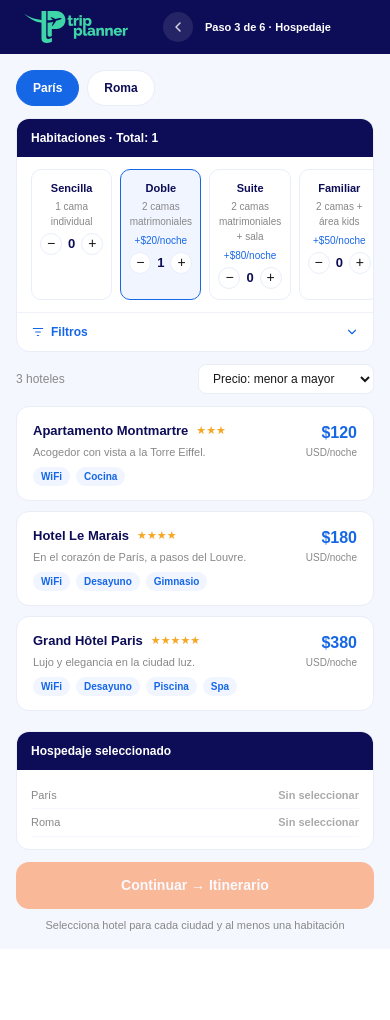
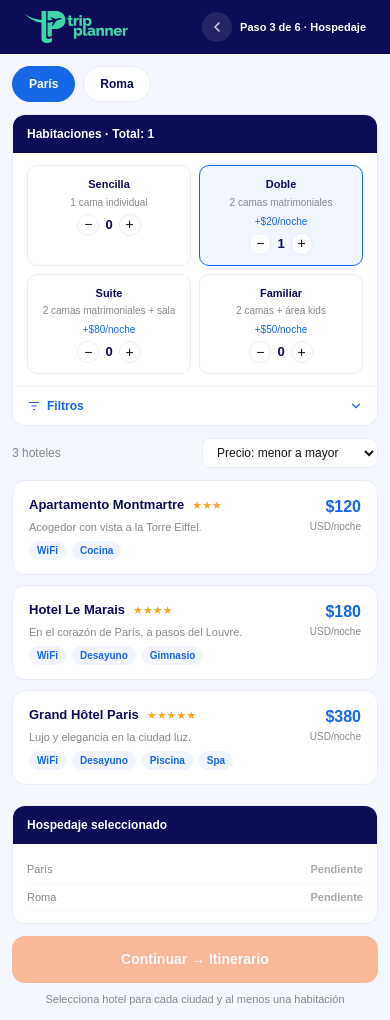
Before and after one commit to barreradionisio/trip-planner, a Next.js app: page /hospedaje in a window 390 px wide. Before the commit the page ends 949 px from the top, so only its background shows below. Built offline with nearby package versions, Linux system fonts and the light colour scheme.

Commit message:
responsive hospedaje CSS puro

```diff
--- a/app/hospedaje/page.tsx
+++ b/app/hospedaje/page.tsx
@@ -4,7 +4,6 @@ import { useState } from "react";
 import Link from "next/link";
 import { useRouter } from "next/navigation";
 import Logo from "../components/Logo";
-import { useIsMobile } from "../hooks/useIsMobile";
 
 const ciudades = [
   {
@@ -35,7 +34,6 @@ const serviciosDisponibles = ["WiFi", "Desayuno", "Piscina", "Spa", "Gimnasio",
 
 export default function Hospedaje() {
   const router = useRouter();
-  const isMobile = useIsMobile();
   const [ciudadActiva, setCiudadActiva] = useState(0);
   const [seleccionados, setSeleccionados] = useState<{ [key: string]: number }>({});
   const [habitaciones, setHabitaciones] = useState<{ [key: string]: number }>({ sencilla: 0, doble: 1, suite: 0, familiar: 0 });
@@ -79,29 +77,89 @@ export default function Hospedaje() {
       const serviciosOk = serviciosSeleccionados.length === 0 || serviciosSeleccionados.every(s => h.servicios.includes(s));
       return estrellasOk && precioOk && serviciosOk;
     })
-    .sort((a, b) => {
-      if (ordenar === "precio") return a.precio - b.precio;
-      if (ordenar === "estrellas") return b.estrellas - a.estrellas;
-      return 0;
-    });
+    .sort((a, b) => ordenar === "precio" ? a.precio - b.precio : b.estrellas - a.estrellas);
 
   return (
-    <div style={{ minHeight: "100vh", display: "flex", flexDirection: "column", fontFamily: "'Montserrat',sans-serif", background: "#f5f7ff" }}>
+    <>
+      <style>{`
+        * { box-sizing: border-box; }
+        .hosp-wrap {
+          min-height: 100vh;
+          display: flex;
+          flex-direction: column;
+          font-family: 'Montserrat', sans-serif;
+          background: #f5f7ff;
+          width: 100%;
+          max-width: 100vw;
+          overflow-x: hidden;
+        }
+        .hosp-topbar {
+          background: #0D0C56;
+          padding: 11px 24px;
+          display: flex;
+          align-items: center;
+          justify-content: space-between;
+          flex-shrink: 0;
+        }
+        .hosp-pasos { display: flex; align-items: center; gap: 4px; }
+        .hosp-paso-mobile { display: none; font-size: 11px; font-weight: 700; color: #fff; white-space: nowrap; align-items: center; gap: 8px; }
+        .hosp-body {
+          display: grid;
+          grid-template-columns: 1fr 320px;
+          gap: 20px;
+          padding: 20px;
+          flex: 1;
+          max-width: 1100px;
+          margin: 0 auto;
+          width: 100%;
+        }
+        .hosp-sidebar { display: flex; flex-direction: column; }
+        .hosp-sidebar-mobile { display: none; flex-direction: column; width: 100%; }
+        .hosp-hab-grid {
+          display: grid;
+          grid-template-columns: 1fr 1fr 1fr 1fr;
+          gap: 8px;
+          padding: 12px 14px;
+        }
+        .hosp-card {
+          background: #fff;
+          border-radius: 13px;
+          border: 1.5px solid #e8edf8;
+          padding: 14px 16px;
+          cursor: pointer;
+          transition: all 0.2s;
+          width: 100%;
+          text-align: left;
+          font-family: 'Montserrat', sans-serif;
+          -webkit-appearance: none;
+          display: block;
+          box-sizing: border-box;
+        }
+        .hosp-card:active { opacity: 0.8; }
+
+        @media (max-width: 768px) {
+          .hosp-pasos { display: none; }
+          .hosp-paso-mobile { display: flex; }
+          .hosp-body { grid-template-columns: 1fr; padding: 12px; overflow: hidden; }
+          .hosp-sidebar { display: none; }
+          .hosp-sidebar-mobile { display: flex; }
+          .hosp-hab-grid { grid-template-columns: 1fr 1fr; }
+          .hosp-card { max-width: 100%; }
+        }
+      `}</style>
+
+      <div className="hosp-wrap">
 
         {/* TOPBAR */}
-      <div style={{ background: "#0D0C56", padding: "11px 24px", display: "flex", alignItems: "center", justifyContent: "space-between", flexShrink: 0 }}>
+        <div className="hosp-topbar">
           <Logo variant="teal" />
-        <div style={{ display: "flex", alignItems: "center", gap: "4px" }}>
-          <button onClick={() => router.back()} style={{ background: "rgba(255,255,255,0.1)", border: "none", borderRadius: "50%", color: "rgba(255,255,255,0.8)", cursor: "pointer", marginRight: "8px", display: "flex", alignItems: "center", justifyContent: "center", width: "30px", height: "30px" }}
-            onMouseEnter={e => (e.currentTarget as HTMLElement).style.background = "rgba(255,255,255,0.18)"}
-            onMouseLeave={e => (e.currentTarget as HTMLElement).style.background = "rgba(255,255,255,0.1)"}
-          >
+          <div className="hosp-pasos">
+            <button onClick={() => router.back()} style={{ background: "rgba(255,255,255,0.1)", border: "none", borderRadius: "50%", color: "rgba(255,255,255,0.8)", cursor: "pointer", display: "flex", alignItems: "center", justifyContent: "center", width: "30px", height: "30px", marginRight: "8px" }}>
               <svg width="16" height="16" viewBox="0 0 24 24" fill="none" stroke="currentColor" strokeWidth="2.2" strokeLinecap="round" strokeLinejoin="round">
                 <polyline points="15 18 9 12 15 6"/>
               </svg>
             </button>
-          {!isMobile ? (
-            ["Destinos", "Vuelos", "Hospedaje", "Itinerario", "Pasajeros", "Pago"].map((s, i) => (
+            {["Destinos", "Vuelos", "Hospedaje", "Itinerario", "Pasajeros", "Pago"].map((s, i) => (
               <div key={s} style={{ display: "flex", alignItems: "center", gap: "4px" }}>
                 <div style={{ display: "flex", alignItems: "center", gap: "4px" }}>
                   <div style={{ width: "22px", height: "22px", borderRadius: "50%", display: "flex", alignItems: "center", justifyContent: "center", fontSize: "10px", fontWeight: "800", background: i < 2 ? "#3ED5A9" : i === 2 ? "#1667E6" : "rgba(255,255,255,0.15)", color: i < 3 ? "#0D0C56" : "rgba(255,255,255,0.4)" }}>{i < 2 ? "✓" : i + 1}</div>
@@ -109,23 +167,28 @@ export default function Hospedaje() {
                 </div>
                 {i < 5 && <div style={{ width: "16px", height: "1px", background: "rgba(255,255,255,0.15)" }} />}
               </div>
-            ))
-          ) : (
-            <div style={{ fontSize: "11px", fontWeight: "700", color: "#fff" }}>Paso 3 de 6 · Hospedaje</div>
-          )}
+            ))}
           </div>
-        <div style={{ width: isMobile ? "0" : "120px" }} />
+          <div className="hosp-paso-mobile">
+            <button onClick={() => router.back()} style={{ background: "rgba(255,255,255,0.1)", border: "none", borderRadius: "50%", color: "rgba(255,255,255,0.8)", cursor: "pointer", display: "flex", alignItems: "center", justifyContent: "center", width: "30px", height: "30px", flexShrink: 0 }}>
+              <svg width="16" height="16" viewBox="0 0 24 24" fill="none" stroke="currentColor" strokeWidth="2.2" strokeLinecap="round" strokeLinejoin="round">
+                <polyline points="15 18 9 12 15 6"/>
+              </svg>
+            </button>
+            Paso 3 de 6 · Hospedaje
+          </div>
         </div>
 
         {/* BODY */}
-      <div style={{ display: isMobile ? "flex" : "grid", flexDirection: isMobile ? "column" : undefined, gridTemplateColumns: isMobile ? undefined : "1fr 320px", gap: "20px", padding: isMobile ? "16px" : "20px", flex: 1, maxWidth: "1100px", margin: "0 auto", width: "100%", boxSizing: "border-box" }}>
+        <div className="hosp-body">
 
           {/* IZQUIERDA */}
-        <div>
+          <div style={{ overflow: "hidden", width: "100%" }}>
+
             {/* TABS CIUDADES */}
-          <div style={{ display: "flex", gap: "8px", marginBottom: "12px" }}>
+            <div style={{ display: "flex", gap: "8px", marginBottom: "12px", overflowX: "auto" }}>
               {ciudades.map((c, i) => (
-              <button key={c.ciudad} onClick={() => setCiudadActiva(i)} style={{ padding: "8px 16px", border: `1.5px solid ${ciudadActiva === i ? "#1667E6" : seleccionados[c.ciudad] ? "#3ED5A9" : "#e8edf8"}`, borderRadius: "50px", fontSize: "12px", fontWeight: "700", cursor: "pointer", background: ciudadActiva === i ? "#1667E6" : seleccionados[c.ciudad] ? "#e8fff5" : "#fff", color: ciudadActiva === i ? "#fff" : seleccionados[c.ciudad] ? "#085041" : "#0D0C56" }}>
+                <button key={c.ciudad} onClick={() => setCiudadActiva(i)} style={{ padding: "8px 16px", border: `1.5px solid ${ciudadActiva === i ? "#1667E6" : seleccionados[c.ciudad] ? "#3ED5A9" : "#e8edf8"}`, borderRadius: "50px", fontSize: "12px", fontWeight: "700", cursor: "pointer", background: ciudadActiva === i ? "#1667E6" : seleccionados[c.ciudad] ? "#e8fff5" : "#fff", color: ciudadActiva === i ? "#fff" : seleccionados[c.ciudad] ? "#085041" : "#0D0C56", whiteSpace: "nowrap", fontFamily: "Montserrat, sans-serif" }}>
                   {seleccionados[c.ciudad] ? "✓ " : ""}{c.ciudad}
                 </button>
               ))}
@@ -136,74 +199,68 @@ export default function Hospedaje() {
               <div style={{ padding: "10px 14px", background: "#0D0C56", display: "flex", justifyContent: "space-between", alignItems: "center" }}>
                 <div style={{ fontFamily: "sans-serif", fontWeight: "800", fontSize: "12px", color: "#fff" }}>Habitaciones · Total: {totalHabitaciones}</div>
               </div>
-            <div style={{ padding: "12px 14px", display: "grid", gridTemplateColumns: "1fr 1fr 1fr 1fr", gap: "8px" }}>
+              <div className="hosp-hab-grid">
                 {tiposHabitacion.map(t => (
                   <div key={t.key} style={{ border: `1.5px solid ${habitaciones[t.key] > 0 ? "#1667E6" : "#e8edf8"}`, borderRadius: "10px", padding: "10px 8px", background: habitaciones[t.key] > 0 ? "#f0f5ff" : "#fff", textAlign: "center" }}>
                     <div style={{ fontWeight: "700", fontSize: "11px", color: "#0D0C56", marginBottom: "2px" }}>{t.label}</div>
                     <div style={{ fontSize: "10px", color: "#888", marginBottom: "4px" }}>{t.desc}</div>
                     {t.extra > 0 && <div style={{ fontSize: "10px", color: "#1667E6", marginBottom: "4px" }}>+${t.extra}/noche</div>}
                     <div style={{ display: "flex", alignItems: "center", justifyContent: "center", gap: "6px" }}>
-                    <button onClick={() => actualizarHab(t.key, -1)} style={{ width: "22px", height: "22px", borderRadius: "50%", border: "1.5px solid #e8edf8", background: "#fff", cursor: "pointer", fontSize: "14px", display: "flex", alignItems: "center", justifyContent: "center" }}>−</button>
+                      <button onClick={() => actualizarHab(t.key, -1)} style={{ width: "22px", height: "22px", borderRadius: "50%", border: "1.5px solid #e8edf8", background: "#fff", cursor: "pointer", fontSize: "14px", display: "flex", alignItems: "center", justifyContent: "center", fontFamily: "Montserrat, sans-serif" }}>−</button>
                       <span style={{ fontWeight: "800", fontSize: "13px", color: "#0D0C56" }}>{habitaciones[t.key]}</span>
-                    <button onClick={() => actualizarHab(t.key, 1)} style={{ width: "22px", height: "22px", borderRadius: "50%", border: "1.5px solid #e8edf8", background: "#fff", cursor: "pointer", fontSize: "14px", display: "flex", alignItems: "center", justifyContent: "center" }}>+</button>
+                      <button onClick={() => actualizarHab(t.key, 1)} style={{ width: "22px", height: "22px", borderRadius: "50%", border: "1.5px solid #e8edf8", background: "#fff", cursor: "pointer", fontSize: "14px", display: "flex", alignItems: "center", justifyContent: "center", fontFamily: "Montserrat, sans-serif" }}>+</button>
                     </div>
                   </div>
                 ))}
               </div>
 
-            {/* FILTROS DESPLEGABLES */}
+              {/* FILTROS */}
               <div style={{ borderTop: "1px solid #f0f2fa" }}>
-              <button onClick={() => setMostrarFiltros(!mostrarFiltros)} style={{ width: "100%", padding: "10px 14px", background: "none", border: "none", cursor: "pointer", display: "flex", justifyContent: "space-between", alignItems: "center" }}>
+                <button onClick={() => setMostrarFiltros(!mostrarFiltros)} style={{ width: "100%", padding: "10px 14px", background: "none", border: "none", cursor: "pointer", display: "flex", justifyContent: "space-between", alignItems: "center", fontFamily: "Montserrat, sans-serif" }}>
                   <div style={{ display: "flex", alignItems: "center", gap: "6px" }}>
                     <svg width="14" height="14" viewBox="0 0 24 24" fill="none" stroke="#1667E6" strokeWidth="2" strokeLinecap="round" strokeLinejoin="round">
                       <line x1="4" y1="6" x2="20" y2="6"/><line x1="8" y1="12" x2="16" y2="12"/><line x1="11" y1="18" x2="13" y2="18"/>
                     </svg>
                     <span style={{ fontSize: "12px", fontWeight: "700", color: "#1667E6" }}>Filtros</span>
-                  {filtrosActivos > 0 && (
-                    <span style={{ background: "#1667E6", color: "#fff", borderRadius: "50%", width: "18px", height: "18px", fontSize: "10px", fontWeight: "800", display: "flex", alignItems: "center", justifyContent: "center" }}>{filtrosActivos}</span>
-                  )}
+                    {filtrosActivos > 0 && <span style={{ background: "#1667E6", color: "#fff", borderRadius: "50%", width: "18px", height: "18px", fontSize: "10px", fontWeight: "800", display: "flex", alignItems: "center", justifyContent: "center" }}>{filtrosActivos}</span>}
                   </div>
                   <svg width="14" height="14" viewBox="0 0 24 24" fill="none" stroke="#1667E6" strokeWidth="2" strokeLinecap="round" strokeLinejoin="round">
                     <path d={mostrarFiltros ? "M18 15l-6-6-6 6" : "M6 9l6 6 6-6"}/>
                   </svg>
                 </button>
-
                 {mostrarFiltros && (
                   <div style={{ padding: "12px 14px", borderTop: "1px solid #f0f2fa" }}>
                     <div style={{ marginBottom: "14px" }}>
                       <div style={{ display: "flex", justifyContent: "space-between", marginBottom: "6px" }}>
-                      <span style={{ fontSize: "10px", fontWeight: "700", color: "#1667E6", textTransform: "uppercase", letterSpacing: "0.4px" }}>Precio máximo por noche</span>
+                        <span style={{ fontSize: "10px", fontWeight: "700", color: "#1667E6", textTransform: "uppercase", letterSpacing: "0.4px" }}>Precio máximo</span>
                         <span style={{ fontSize: "11px", fontWeight: "700", color: "#0D0C56" }}>Hasta ${precioMax} USD</span>
                       </div>
                       <input type="range" min={50} max={500} step={10} value={precioMax} onChange={e => setPrecioMax(Number(e.target.value))} style={{ width: "100%", accentColor: "#1667E6" }} />
                     </div>
-
                     <div style={{ marginBottom: "14px" }}>
                       <div style={{ fontSize: "10px", fontWeight: "700", color: "#1667E6", textTransform: "uppercase", letterSpacing: "0.4px", marginBottom: "8px" }}>Mínimo de estrellas</div>
-                    <div style={{ display: "flex", gap: "6px" }}>
+                      <div style={{ display: "flex", gap: "6px", flexWrap: "wrap" }}>
                         {[{ v: 0, l: "Todos" }, { v: 3, l: "3★+" }, { v: 4, l: "4★+" }, { v: 5, l: "5★+" }].map(e => (
-                        <button key={e.v} onClick={() => setFiltroEstrellas(e.v)} style={{ padding: "5px 12px", border: `1.5px solid ${filtroEstrellas === e.v ? "#1667E6" : "#e8edf8"}`, borderRadius: "50px", fontSize: "11px", fontWeight: "600", cursor: "pointer", background: filtroEstrellas === e.v ? "#1667E6" : "#fff", color: filtroEstrellas === e.v ? "#fff" : "#888" }}>
+                          <button key={e.v} onClick={() => setFiltroEstrellas(e.v)} style={{ padding: "5px 12px", border: `1.5px solid ${filtroEstrellas === e.v ? "#1667E6" : "#e8edf8"}`, borderRadius: "50px", fontSize: "11px", fontWeight: "600", cursor: "pointer", background: filtroEstrellas === e.v ? "#1667E6" : "#fff", color: filtroEstrellas === e.v ? "#fff" : "#888", fontFamily: "Montserrat, sans-serif" }}>
                             {e.l}
                           </button>
                         ))}
                       </div>
                     </div>
-
                     <div style={{ marginBottom: "14px" }}>
                       <div style={{ fontSize: "10px", fontWeight: "700", color: "#1667E6", textTransform: "uppercase", letterSpacing: "0.4px", marginBottom: "8px" }}>
                         Servicios {serviciosSeleccionados.length > 0 && `· ${serviciosSeleccionados.length} seleccionados`}
                       </div>
                       <div style={{ display: "flex", gap: "6px", flexWrap: "wrap" }}>
                         {serviciosDisponibles.map(s => (
-                        <button key={s} onClick={() => toggleServicio(s)} style={{ padding: "5px 12px", border: `1.5px solid ${serviciosSeleccionados.includes(s) ? "#1667E6" : "#e8edf8"}`, borderRadius: "50px", fontSize: "11px", fontWeight: "600", cursor: "pointer", background: serviciosSeleccionados.includes(s) ? "#1667E6" : "#fff", color: serviciosSeleccionados.includes(s) ? "#fff" : "#888" }}>
+                          <button key={s} onClick={() => toggleServicio(s)} style={{ padding: "5px 12px", border: `1.5px solid ${serviciosSeleccionados.includes(s) ? "#1667E6" : "#e8edf8"}`, borderRadius: "50px", fontSize: "11px", fontWeight: "600", cursor: "pointer", background: serviciosSeleccionados.includes(s) ? "#1667E6" : "#fff", color: serviciosSeleccionados.includes(s) ? "#fff" : "#888", fontFamily: "Montserrat, sans-serif" }}>
                             {s}
                           </button>
                         ))}
                       </div>
                     </div>
-
                     {filtrosActivos > 0 && (
-                    <button onClick={limpiarFiltros} style={{ padding: "8px 16px", background: "#fff", color: "#FF5C00", border: "1.5px solid #FF5C00", borderRadius: "8px", fontSize: "12px", fontWeight: "700", cursor: "pointer" }}>
+                      <button onClick={limpiarFiltros} style={{ padding: "8px 16px", background: "#fff", color: "#FF5C00", border: "1.5px solid #FF5C00", borderRadius: "8px", fontSize: "12px", fontWeight: "700", cursor: "pointer", fontFamily: "Montserrat, sans-serif" }}>
                         Limpiar filtros
                       </button>
                     )}
@@ -215,7 +272,7 @@ export default function Hospedaje() {
             {/* ORDENAR */}
             <div style={{ display: "flex", justifyContent: "space-between", alignItems: "center", marginBottom: "12px" }}>
               <span style={{ fontSize: "12px", color: "#888" }}>{hotelesFiltrados.length} hoteles</span>
-            <select value={ordenar} onChange={e => setOrdenar(e.target.value)} style={{ border: "1.5px solid #e8edf8", borderRadius: "8px", padding: "6px 10px", fontSize: "12px", outline: "none", background: "#fff" }}>
+              <select value={ordenar} onChange={e => setOrdenar(e.target.value)} style={{ border: "1.5px solid #e8edf8", borderRadius: "8px", padding: "6px 10px", fontSize: "12px", outline: "none", background: "#fff", fontFamily: "Montserrat, sans-serif" }}>
                 <option value="precio">Precio: menor a mayor</option>
                 <option value="estrellas">Estrellas: mayor a menor</option>
               </select>
@@ -224,10 +281,11 @@ export default function Hospedaje() {
             {/* HOTELES */}
             <div style={{ display: "flex", flexDirection: "column", gap: "10px" }}>
               {hotelesFiltrados.map(h => (
-              <div key={h.id} onClick={() => seleccionar(ciudades[ciudadActiva].ciudad, h.id)} style={{ background: seleccionados[ciudades[ciudadActiva].ciudad] === h.id ? "#f8faff" : "#fff", borderRadius: "13px", border: `1.5px solid ${seleccionados[ciudades[ciudadActiva].ciudad] === h.id ? "#1667E6" : "#e8edf8"}`, padding: "14px 16px", cursor: "pointer", transition: "all 0.2s" }}>
+                <button key={h.id} className="hosp-card" onClick={() => seleccionar(ciudades[ciudadActiva].ciudad, h.id)}
+                  style={{ background: seleccionados[ciudades[ciudadActiva].ciudad] === h.id ? "#f8faff" : "#fff", border: `1.5px solid ${seleccionados[ciudades[ciudadActiva].ciudad] === h.id ? "#1667E6" : "#e8edf8"}` }}>
                   <div style={{ display: "flex", justifyContent: "space-between", alignItems: "flex-start" }}>
                     <div style={{ flex: 1 }}>
-                    <div style={{ display: "flex", alignItems: "center", gap: "8px", marginBottom: "4px" }}>
+                      <div style={{ display: "flex", alignItems: "center", gap: "8px", marginBottom: "4px", flexWrap: "wrap" }}>
                         <div style={{ fontWeight: "800", fontSize: "13px", color: "#0D0C56" }}>{h.nombre}</div>
                         <div style={{ fontSize: "11px", color: "#F5A623" }}>{"★".repeat(h.estrellas)}</div>
                       </div>
@@ -243,13 +301,13 @@ export default function Hospedaje() {
                       <div style={{ fontSize: "10px", color: "#888" }}>USD/noche</div>
                     </div>
                   </div>
-              </div>
+                </button>
               ))}
             </div>
           </div>
 
-        {/* SIDEBAR */}
-        <div>
+          {/* SIDEBAR DESKTOP */}
+          <div className="hosp-sidebar">
             <div style={{ background: "#fff", borderRadius: "13px", border: "1.5px solid #e8edf8", overflow: "hidden", marginBottom: "12px" }}>
               <div style={{ padding: "10px 14px", background: "#0D0C56" }}>
                 <div style={{ fontFamily: "sans-serif", fontWeight: "800", fontSize: "12px", color: "#fff" }}>Hospedaje seleccionado</div>
@@ -266,20 +324,38 @@ export default function Hospedaje() {
                 })}
               </div>
             </div>
-
-          <Link
-            href={puedeContinuar ? "/itinerario" : "#"}
-            style={{ width: "100%", padding: "13px", backgroundColor: "#FF5C00", color: "#fff", border: "none", borderRadius: "13px", fontFamily: "sans-serif", fontWeight: "800", fontSize: "14px", cursor: !puedeContinuar ? "not-allowed" : "pointer", opacity: !puedeContinuar ? 0.4 : 1, textDecoration: "none", display: "block", textAlign: "center", boxSizing: "border-box" as const }}
-          >
+            <Link href={puedeContinuar ? "/itinerario" : "#"} style={{ width: "100%", padding: "13px", backgroundColor: "#FF5C00", color: "#fff", borderRadius: "13px", fontFamily: "sans-serif", fontWeight: "800", fontSize: "14px", opacity: !puedeContinuar ? 0.4 : 1, textDecoration: "none", display: "block", textAlign: "center" }}>
               Continuar → Itinerario
             </Link>
-          {!puedeContinuar && (
-            <div style={{ fontSize: "11px", color: "#888", textAlign: "center", marginTop: "8px" }}>
-              Selecciona hotel para cada ciudad y al menos una habitación
+            {!puedeContinuar && <div style={{ fontSize: "11px", color: "#888", textAlign: "center", marginTop: "8px" }}>Selecciona hotel para cada ciudad y al menos una habitación</div>}
           </div>
-          )}
+
+          {/* SIDEBAR MÓVIL */}
+          <div className="hosp-sidebar-mobile">
+            <div style={{ background: "#fff", borderRadius: "13px", border: "1.5px solid #e8edf8", overflow: "hidden", marginBottom: "12px" }}>
+              <div style={{ padding: "10px 14px", background: "#0D0C56" }}>
+                <div style={{ fontFamily: "sans-serif", fontWeight: "800", fontSize: "12px", color: "#fff" }}>Hospedaje seleccionado</div>
+              </div>
+              <div style={{ padding: "12px 14px" }}>
+                {ciudades.map(c => {
+                  const hotel = c.hoteles.find(h => h.id === seleccionados[c.ciudad]);
+                  return (
+                    <div key={c.ciudad} style={{ display: "flex", justifyContent: "space-between", fontSize: "11px", padding: "5px 0", borderBottom: "1px solid #f5f7ff" }}>
+                      <span style={{ color: "#888" }}>{c.ciudad}</span>
+                      <span style={{ fontWeight: "600", color: hotel ? "#1667E6" : "#aaa" }}>{hotel ? `$${hotel.precio}/noche` : "Pendiente"}</span>
+                    </div>
+                  );
+                })}
               </div>
             </div>
+            <Link href={puedeContinuar ? "/itinerario" : "#"} style={{ width: "100%", padding: "13px", backgroundColor: "#FF5C00", color: "#fff", borderRadius: "13px", fontFamily: "sans-serif", fontWeight: "800", fontSize: "14px", opacity: !puedeContinuar ? 0.4 : 1, textDecoration: "none", display: "block", textAlign: "center" }}>
+              Continuar → Itinerario
+            </Link>
+            {!puedeContinuar && <div style={{ fontSize: "11px", color: "#888", textAlign: "center", marginTop: "8px" }}>Selecciona hotel para cada ciudad y al menos una habitación</div>}
           </div>
+
+        </div>
+      </div>
+    </>
   );
 }
```
Lines whose indentation alone changed are shown as unchanged.
